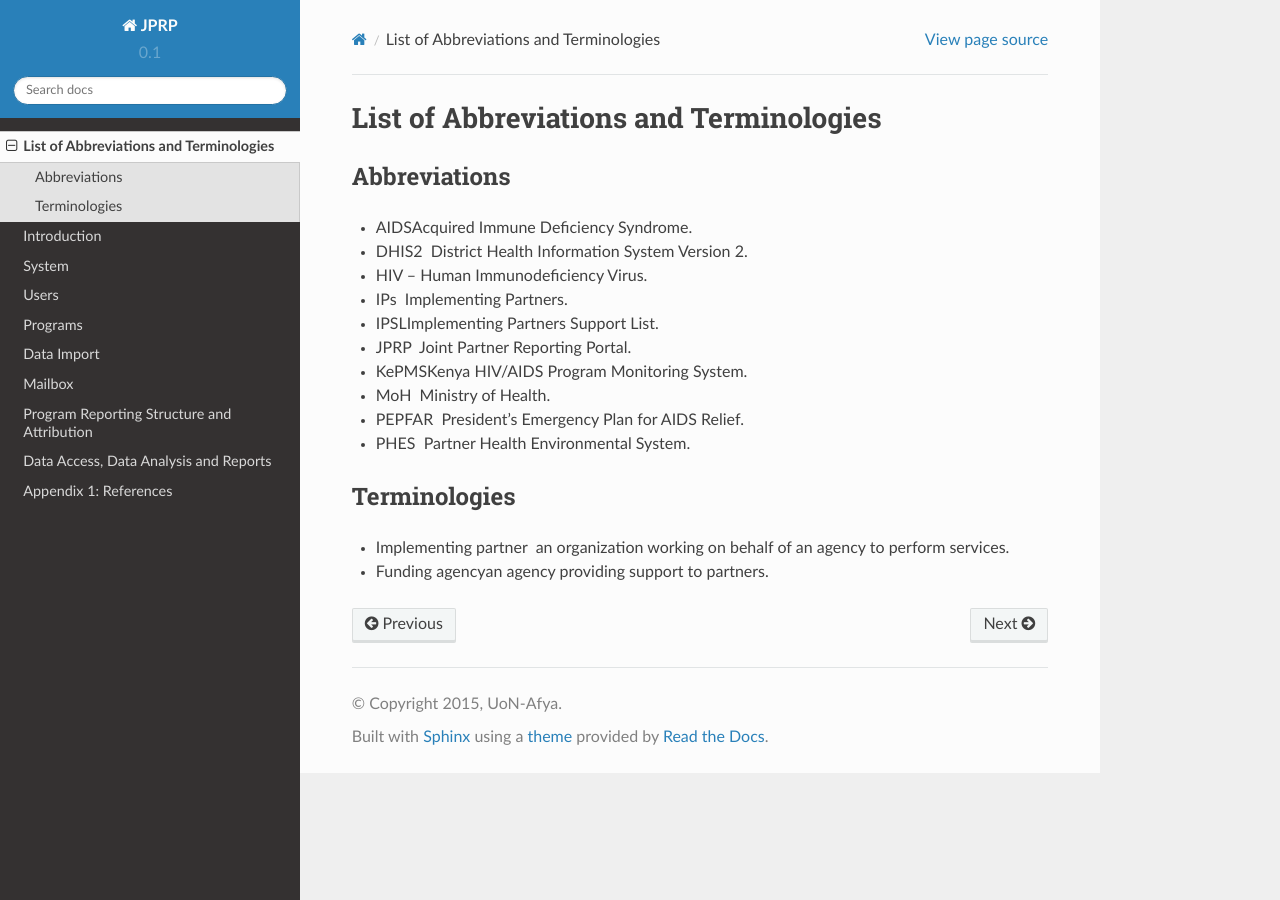
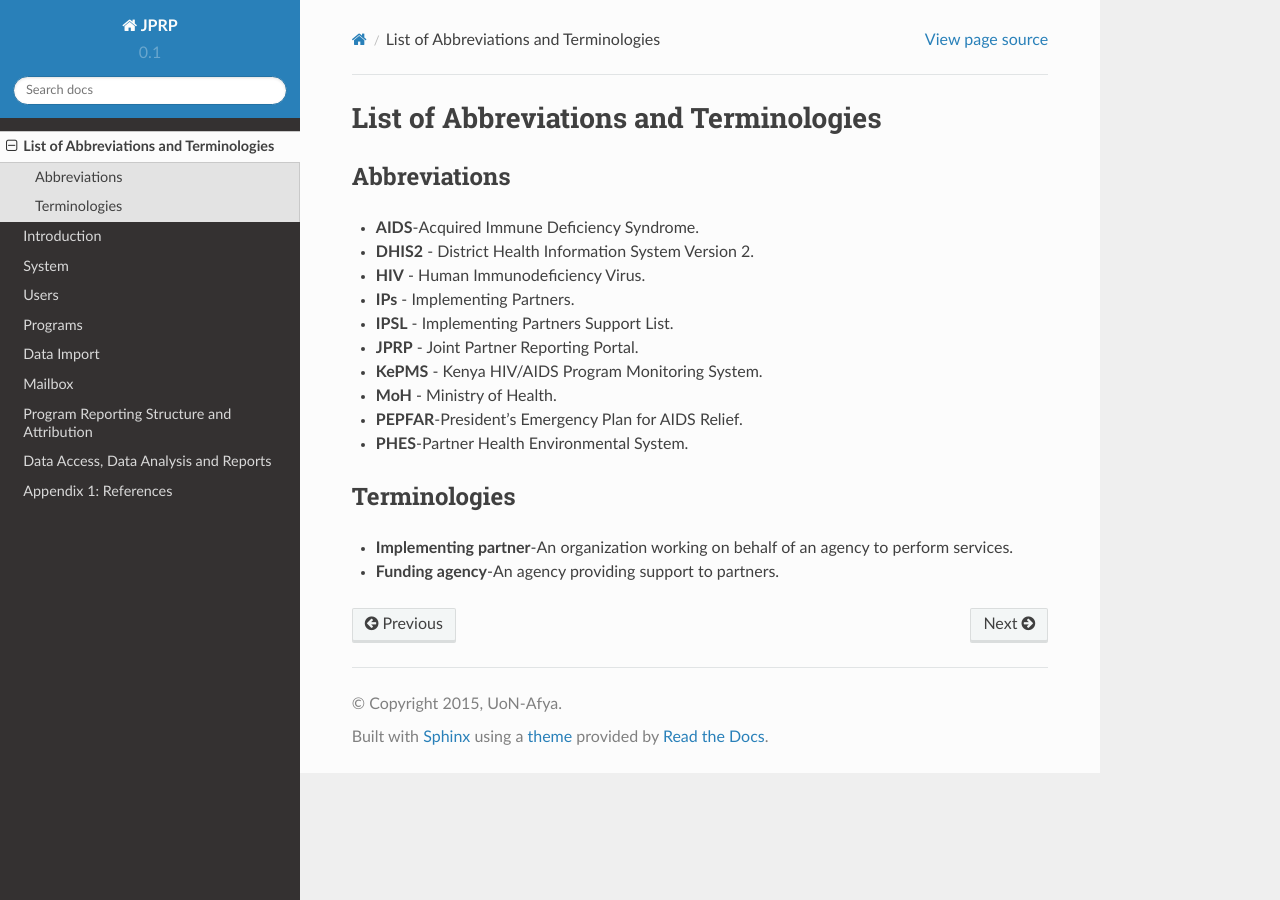
Before and after one commit to uonafya/nhis_docs, a Sphinx documentation site: the page built from source/abbreviations.rst, in a window 1280 px wide. Built offline with Sphinx 7.4.7 and the Read the Docs theme 2.0.0, drawn with Linux system fonts in a browser that asks for light colours; formulas are drawn with MathJax 3.

```diff
--- a/source/abbreviations.rst
+++ b/source/abbreviations.rst
@@ -2,22 +2,22 @@ List of Abbreviations and Terminologies
 =======================================
 
 Abbreviations
--------------
+--------------
 
-- AIDS­Acquired Immune Deficiency Syndrome.
-- DHIS2 ­ District Health Information System Version 2.
-- HIV – Human Immunodeficiency Virus.
-- IPs ­ Implementing Partners.
-- IPSL­Implementing Partners Support List.
-- JPRP ­ Joint Partner Reporting Portal.
-- KePMS­Kenya HIV/AIDS Program Monitoring System.
-- MoH ­ Ministry of Health.
-- PEPFAR ­ President's Emergency Plan for AIDS Relief.
-- PHES ­ Partner Health Environmental System.
+- **AIDS**-Acquired Immune Deficiency Syndrome.
+- **DHIS2** - District Health Information System Version 2.
+- **HIV** - Human Immunodeficiency Virus.
+- **IPs** - Implementing Partners.
+- **IPSL­** - Implementing Partners Support List.
+- **JPRP** - Joint Partner Reporting Portal.
+- **KePMS­** - Kenya HIV/AIDS Program Monitoring System.
+- **MoH** - Ministry of Health.
+- **PEPFAR**-President's Emergency Plan for AIDS Relief.
+- **PHES**-Partner Health Environmental System.
 
 Terminologies
 --------------
 
-- Implementing partner ­ an organization working on behalf of an agency to perform services.
+- **Implementing partner**-An organization working on behalf of an agency to perform services.
 
-- Funding agency­an agency providing support to partners.
+- **Funding agency­**-An agency providing support to partners.
--- a/source/conf.py
+++ b/source/conf.py
@@ -260,7 +260,7 @@ latex_documents = [
 # One entry per manual page. List of tuples
 # (source start file, name, description, authors, manual section).
 man_pages = [
-    (master_doc, 'jprpsystem', u'JPRP System',
+    (master_doc, 'jprpsystem', u'JPRP Documentation',
      [author], 1)
 ]
 
```
